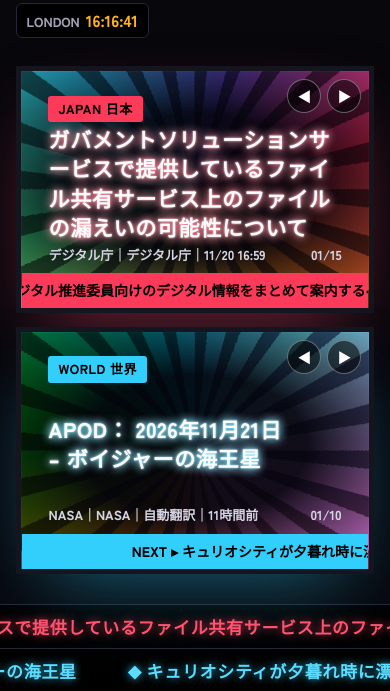
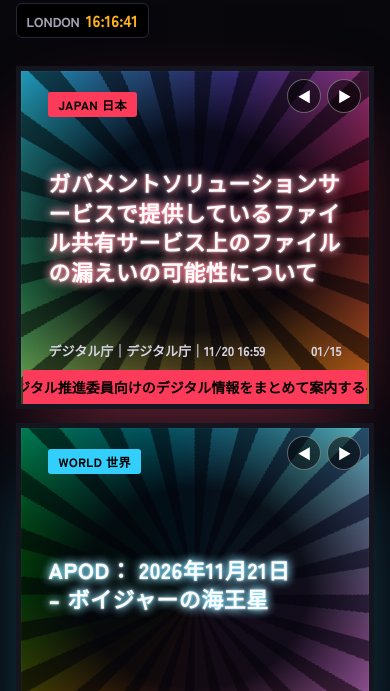
Before and after one commit to owner0104/news-square, a plain HTML site: page index.html in a window 390 px wide. Shown: the part 93-784 px from the top of the page. Drawn offline with Linux system fonts and the light colour scheme.

Commit message:
ビルボード下の帯が見切れる不具合を修正（見出しは最大4行で省略）
Co-Authored-By: Claude Opus 5.5 <noreply@anthropic.com>
Claude-Session: https://claude.ai/code/session_01AE4yBsL8EcxL5EdSUUQU5Y

```diff
--- a/index.html
+++ b/index.html
@@ -43,14 +43,15 @@ a{color:inherit}
 .vig{position:absolute;inset:0;background:radial-gradient(ellipse 70% 65% at 50% 48%,rgba(4,4,12,.92) 0 46%,rgba(4,4,12,.55) 70%,rgba(0,0,0,.1) 100%)}
 .leds{position:absolute;inset:0;background:radial-gradient(circle,transparent 0 .7px,rgba(0,0,0,.42) 1px);background-size:2px 2px;pointer-events:none;z-index:3}
 .scan{position:absolute;left:0;right:0;height:30%;top:-30%;background:linear-gradient(transparent,rgba(255,255,255,.07),transparent);animation:scan 5s linear infinite;z-index:2;pointer-events:none}
-.face{position:absolute;inset:0;z-index:1;display:flex;flex-direction:column;padding:7% 8% 0}
-.tag{align-self:flex-start;font-size:13px;padding:3px 10px;border-radius:3px;background:var(--c);color:#000;letter-spacing:.04em}
+.face{position:absolute;inset:0;z-index:1;display:grid;grid-template-rows:auto minmax(0,1fr) auto auto;padding:6% 8% 0}
+.tag{justify-self:start;align-self:start;font-size:13px;padding:3px 10px;border-radius:3px;background:var(--c);color:#000;letter-spacing:.04em}
 .scr.l .face{--c:var(--jp)}.scr.r .face{--c:var(--wd)}
-.hdw{flex:1;display:flex;align-items:center;filter:drop-shadow(0 0 5px var(--c)) drop-shadow(0 0 1px #fff)}
-.hd{margin:0;font-size:clamp(20px,3.1vw,34px);line-height:1.38;letter-spacing:.03em;text-wrap:balance;overflow-wrap:anywhere}
+.hdw{display:flex;align-items:center;min-height:0;overflow:hidden;padding:4px 0;filter:drop-shadow(0 0 5px var(--c)) drop-shadow(0 0 1px #fff)}
+.hd{margin:0;font-size:clamp(20px,2.8vw,32px);line-height:1.36;letter-spacing:.03em;text-wrap:balance;overflow-wrap:anywhere;display:-webkit-box;-webkit-box-orient:vertical;-webkit-line-clamp:4;overflow:hidden}
 .hd .cur{animation:blink .8s steps(1) infinite}
-.meta{display:flex;justify-content:space-between;gap:8px;font-size:13px;color:#d9d7e6;padding-bottom:8px}
-.strip{margin:0 -9%;background:var(--c);color:#000;font-size:14px;padding:6px 0;overflow:hidden;white-space:nowrap}
+.meta{display:flex;justify-content:space-between;gap:10px;font-size:13px;color:#d9d7e6;padding:4px 0 8px;white-space:nowrap}
+.meta .src{overflow:hidden;text-overflow:ellipsis}.meta .num{flex:none}
+.strip{margin:0 -8.7%;background:var(--c);color:#000;font-size:14px;padding:6px 0;overflow:hidden;white-space:nowrap}
 .strip span{display:inline-block;padding-left:100%;animation:mq 14s linear infinite}
 .glitch .face{animation:gl .45s steps(2)}
 .ctl{position:absolute;z-index:4;inset:8px 8px auto auto;display:flex;gap:6px}
@@ -114,9 +115,10 @@ button:focus-visible,a:focus-visible,input:focus-visible{outline:2px solid var(-
 
 @media(max-width:700px){
   .stage{grid-template-columns:minmax(0,1fr);gap:14px;perspective:none}
-  .scr.l,.scr.r{transform:none;border-width:5px;aspect-ratio:16/11}
+  .scr.l,.scr.r{transform:none;border-width:5px;aspect-ratio:auto;height:clamp(300px,88vw,380px)}
   .pole{display:none}
-  .hd{font-size:clamp(18px,5.4vw,24px)}
+  .hd{font-size:clamp(18px,5.6vw,24px)}
+  .tag{font-size:12px}
 }
 @media(prefers-reduced-motion:reduce){*,*::before{animation:none!important;transition:none!important}.run{white-space:normal}.tick{white-space:normal}}
 </style>
```
